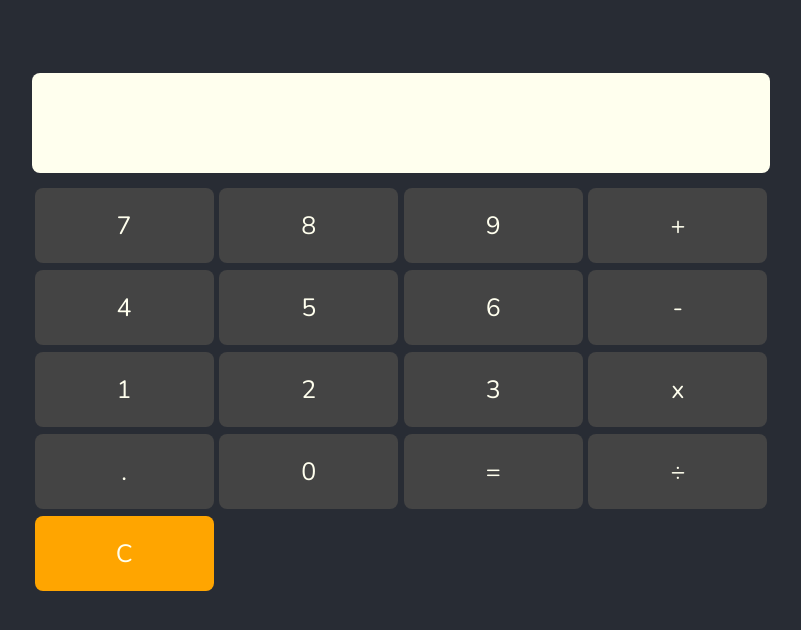
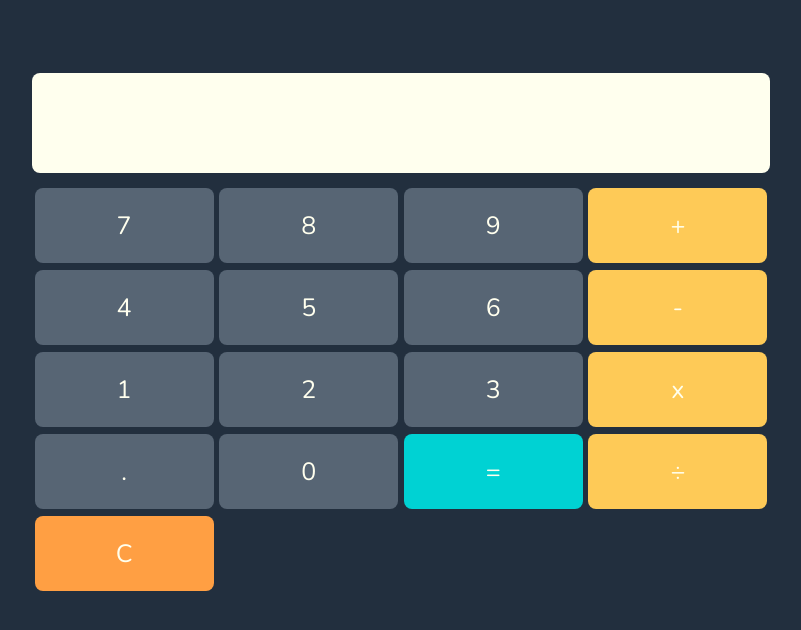
Before and after one commit to PragueOshri/react-calculator, a React (Create React App) app: page / in a window 1280 px wide. Shown: the top 630 px of the page, without its empty margins (239-1040 px from the left). Built offline with nearby package versions, Linux system fonts and the light colour scheme.

Commit message:
deprecated cols

```diff
--- a/src/components/button/button.scss
+++ b/src/components/button/button.scss
@@ -12,17 +12,34 @@
     border: none;
     outline: none;
     background-color: $buttonBackground;
+    transition: background-color .2s ease-out;
 
     &:hover {
-        color: #ffe;
-        background-color: darken($buttonBackground, 5);
+        cursor: pointer;
+        background-color: darken($buttonBackground, 10);
     }
 
-    &.column-4 {
+    &.operator {
         background-color: $operationButtonBackground;
 
         &:hover {
-            background-color: darken($operationButtonBackground, 5);
+            background-color: darken($operationButtonBackground, 10);
+        }
+    }
+
+    &.result {
+        background-color: $resultButtonBackground;
+
+        &:hover {
+            background-color: darken($resultButtonBackground, 10);
+        }
+    }
+
+    &.clear {
+        background-color: $clearButtonBackground;
+
+        &:hover {
+            background-color: darken($clearButtonBackground, 10);
         }
     }
 }
--- a/src/components/button/button.tsx
+++ b/src/components/button/button.tsx
@@ -1,13 +1,13 @@
 import React, {Component} from "react";
-import {ButtonType} from "../../types";
+import {ButtonObject} from "../../types";
 import './button.scss';
 import classnames from "classnames";
 
-class Button extends Component<ButtonType> {
+class Button extends Component<ButtonObject> {
     render() {
         return (
             <button
-                className={classnames("calculatorButton", `column-${this.props.cols}`)}
+                className={classnames("calculatorButton", this.props.type)}
                 onClick={() => this.props.action(this.props.symbol)}
             >
                 {this.props.symbol}
--- a/src/components/buttons-pad/buttons-pad.tsx
+++ b/src/components/buttons-pad/buttons-pad.tsx
@@ -1,6 +1,6 @@
 import React, {Component} from "react";
 import Button from "../button/button";
-import {ButtonAction, ButtonType} from "../../types";
+import {ButtonAction, ButtonObject} from "../../types";
 import './buttons-pad.scss';
 
 type ButtonPadProps = {
@@ -11,39 +11,39 @@ type ButtonPadProps = {
 };
 
 class ButtonsPad extends Component<ButtonPadProps> {
-    private buttons: ButtonType[] = [
-        {symbol: "7", cols: 1, action: this.props.onNumberClick},
-        {symbol: "8", cols: 1, action: this.props.onNumberClick},
-        {symbol: "9", cols: 1, action: this.props.onNumberClick},
-        {symbol: "+", cols: 1, action: this.props.onOperationClick},
+    private buttons: ButtonObject[] = [
+        {symbol: "7", type: 'number', action: this.props.onNumberClick},
+        {symbol: "8", type: 'number', action: this.props.onNumberClick},
+        {symbol: "9", type: 'number', action: this.props.onNumberClick},
+        {symbol: "+", type: 'operator', action: this.props.onOperationClick},
 
-        {symbol: "4", cols: 1, action: this.props.onNumberClick},
-        {symbol: "5", cols: 1, action: this.props.onNumberClick},
-        {symbol: "6", cols: 1, action: this.props.onNumberClick},
-        {symbol: "-", cols: 1, action: this.props.onOperationClick},
+        {symbol: "4", type: 'number', action: this.props.onNumberClick},
+        {symbol: "5", type: 'number', action: this.props.onNumberClick},
+        {symbol: "6", type: 'number', action: this.props.onNumberClick},
+        {symbol: "-", type: 'operator', action: this.props.onOperationClick},
 
-        {symbol: "1", cols: 1, action: this.props.onNumberClick},
-        {symbol: "2", cols: 1, action: this.props.onNumberClick},
-        {symbol: "3", cols: 1, action: this.props.onNumberClick},
-        {symbol: "x", cols: 1, action: this.props.onOperationClick},
+        {symbol: "1", type: 'number', action: this.props.onNumberClick},
+        {symbol: "2", type: 'number', action: this.props.onNumberClick},
+        {symbol: "3", type: 'number', action: this.props.onNumberClick},
+        {symbol: "x", type: 'operator', action: this.props.onOperationClick},
 
-        {symbol: ".", cols: 1, action: this.props.onNumberClick},
-        {symbol: "0", cols: 1, action: this.props.onNumberClick},
-        {symbol: "=", cols: 1, action: this.props.onResultClick},
-        {symbol: "÷", cols: 1, action: this.props.onOperationClick},
+        {symbol: ".", type: 'number', action: this.props.onNumberClick},
+        {symbol: "0", type: 'number', action: this.props.onNumberClick},
+        {symbol: "=", type: 'result', action: this.props.onResultClick},
+        {symbol: "÷", type: 'operator', action: this.props.onOperationClick},
 
-        {symbol: "C", cols: 4, action: this.props.onClearClick},
+        {symbol: "C", type: 'clear', action: this.props.onClearClick},
     ];
 
     render() {
         return (
             <div className="buttonsWrapper">
-                {this.buttons.map((btn) => (
+                {this.buttons.map((button) => (
                     <Button
-                        key={btn.symbol}
-                        symbol={btn.symbol}
-                        cols={btn.cols}
-                        action={btn.action}
+                        key={button.symbol}
+                        symbol={button.symbol}
+                        type={button.type}
+                        action={button.action}
                     />
                 ))}
             </div>
--- a/src/components/calculator/calculator.scss
+++ b/src/components/calculator/calculator.scss
@@ -1,6 +1,8 @@
+@import 'src/styles/colors';
+
 .calculatorWrapper {
   margin: 5% 20%;
-  background-color: #282c34;
+  background-color: $calculatorBackground;
   padding: 10px;
   box-sizing: border-box;
 }
--- a/src/index.scss
+++ b/src/index.scss
@@ -1,8 +1,9 @@
+@import 'src/styles/colors.scss';
 @import 'src/styles/fonts.scss';
 
 body {
   box-sizing: border-box !important;
-  background-color: #282c34;
+  background-color: $calculatorBackground;
   font-family: $calculatorFont;
   -webkit-font-smoothing: antialiased;
   -moz-osx-font-smoothing: grayscale;
--- a/src/styles/colors.scss
+++ b/src/styles/colors.scss
@@ -1,4 +1,6 @@
-$buttonBackground: #444;
-$operationButtonBackground: orange;
+$calculatorBackground: #222f3e;
+$buttonBackground: #576574;
+$operationButtonBackground: #feca57;
+$resultButtonBackground: #00d2d3;
+$clearButtonBackground: #ff9f43;
 $buttonTextColor: #ffe;
-$buttonBorderColor: #eee;
--- a/src/types.ts
+++ b/src/types.ts
@@ -2,10 +2,11 @@ export type Symbol = '0' | '1' | '2' | '3' | '4' | '5' | '6' | '7' | '8' | '9' |
 export type Operation = 'x' | '÷' | '+' | '-';
 export type ButtonSymbol = Symbol | Operation;
 
+export type ButtonType = 'number' | 'operator' | 'clear' | 'result';
 export type ButtonAction = (symbol: ButtonSymbol) => void;
 
-export type ButtonType = {
+export type ButtonObject = {
     symbol: ButtonSymbol;
     action: ButtonAction;
-    cols: number;
+    type: ButtonType;
 };
```
